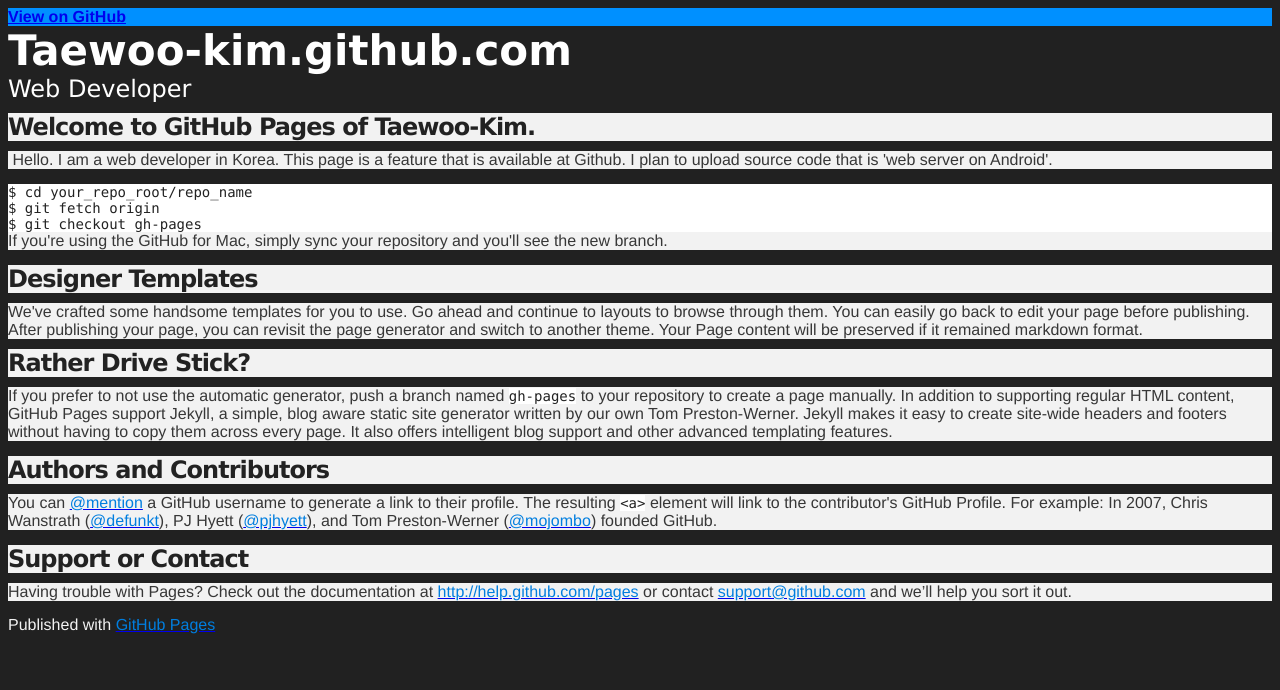
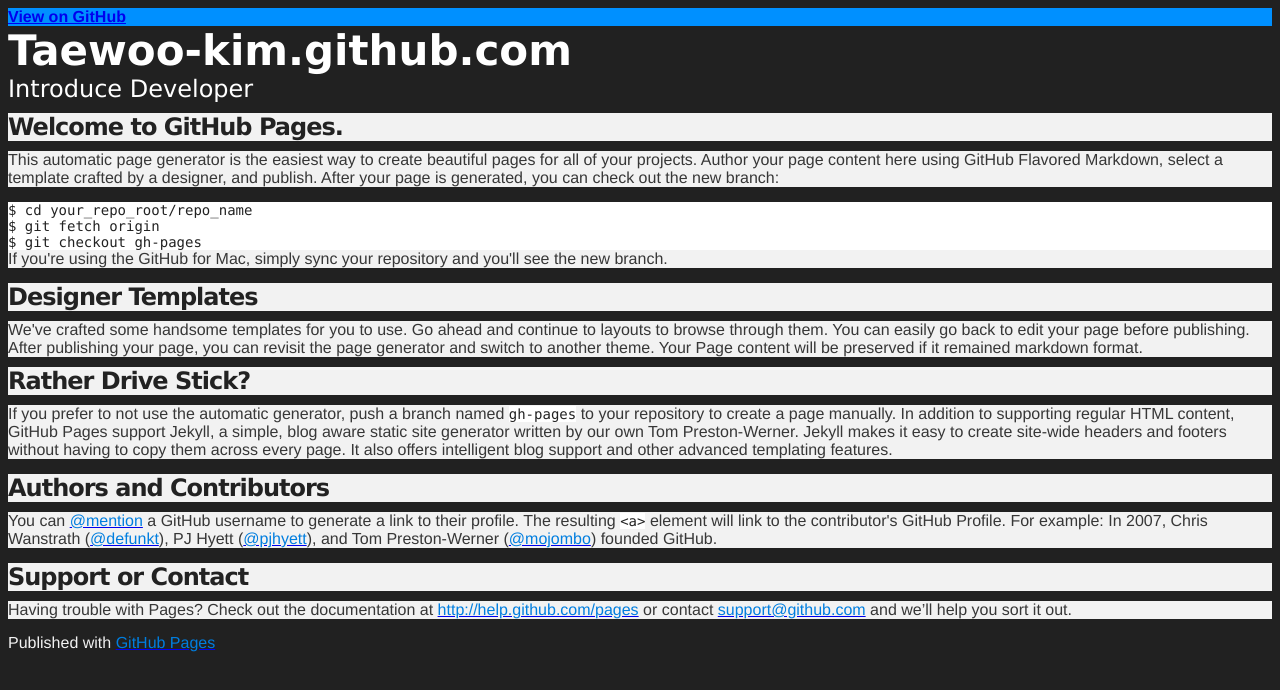
Before and after one commit to Taewoo-Kim/taewoo-kim.github.com, a plain HTML site: page index.html in a window 1280 px wide. Drawn offline with Linux system fonts and the light colour scheme.

Commit message:
back code

```diff
--- a/index.html
+++ b/index.html
@@ -22,9 +22,9 @@
 <body>
 <p class="p1"><a href="https://github.com/Taewoo-Kim"><b>View on GitHub</b></a></p>
 <h1 style="margin: 0.0px 0.0px 0.0px 0.0px; line-height: 63.0px; font: 42.0px 'Lucida Grande'; color: #ffffff; background-color: #212121"><span class="s1"><b>Taewoo-kim.github.com</b></span></h1>
-<h2 style="margin: 0.0px 0.0px 10.0px 0.0px; line-height: 36.0px; font: 24.0px 'Lucida Grande'; color: #ffffff; background-color: #212121"><span class="s1">Web Developer</span></h2>
-<h3 style="margin: 0.0px 0.0px 10.0px 0.0px; line-height: 36.0px; font: 24.0px 'Lucida Grande'; color: #222222; background-color: #f2f2f2"><span class="s2"><b>Welcome to GitHub Pages of Taewoo-Kim.</b></span></h3>
-<p class="p5"><span class="Apple-converted-space"> </span>Hello. I am a web developer in Korea. This page is a feature that is available at Github. I plan to upload source code that is 'web server on Android'.</p>
+<h2 style="margin: 0.0px 0.0px 10.0px 0.0px; line-height: 36.0px; font: 24.0px 'Lucida Grande'; color: #ffffff; background-color: #212121"><span class="s1">Introduce Developer</span></h2>
+<h3 style="margin: 0.0px 0.0px 10.0px 0.0px; line-height: 36.0px; font: 24.0px 'Lucida Grande'; color: #222222; background-color: #f2f2f2"><span class="s2"><b>Welcome to GitHub Pages.</b></span></h3>
+<p class="p5">This automatic page generator is the easiest way to create beautiful pages for all of your projects. Author your page content here using GitHub Flavored Markdown, select a template crafted by a designer, and publish. After your page is generated, you can check out the new branch:</p>
 <p class="p6">$ cd your_repo_root/repo_name</p>
 <p class="p6">$ git fetch origin</p>
 <p class="p6">$ git checkout gh-pages</p>
```
